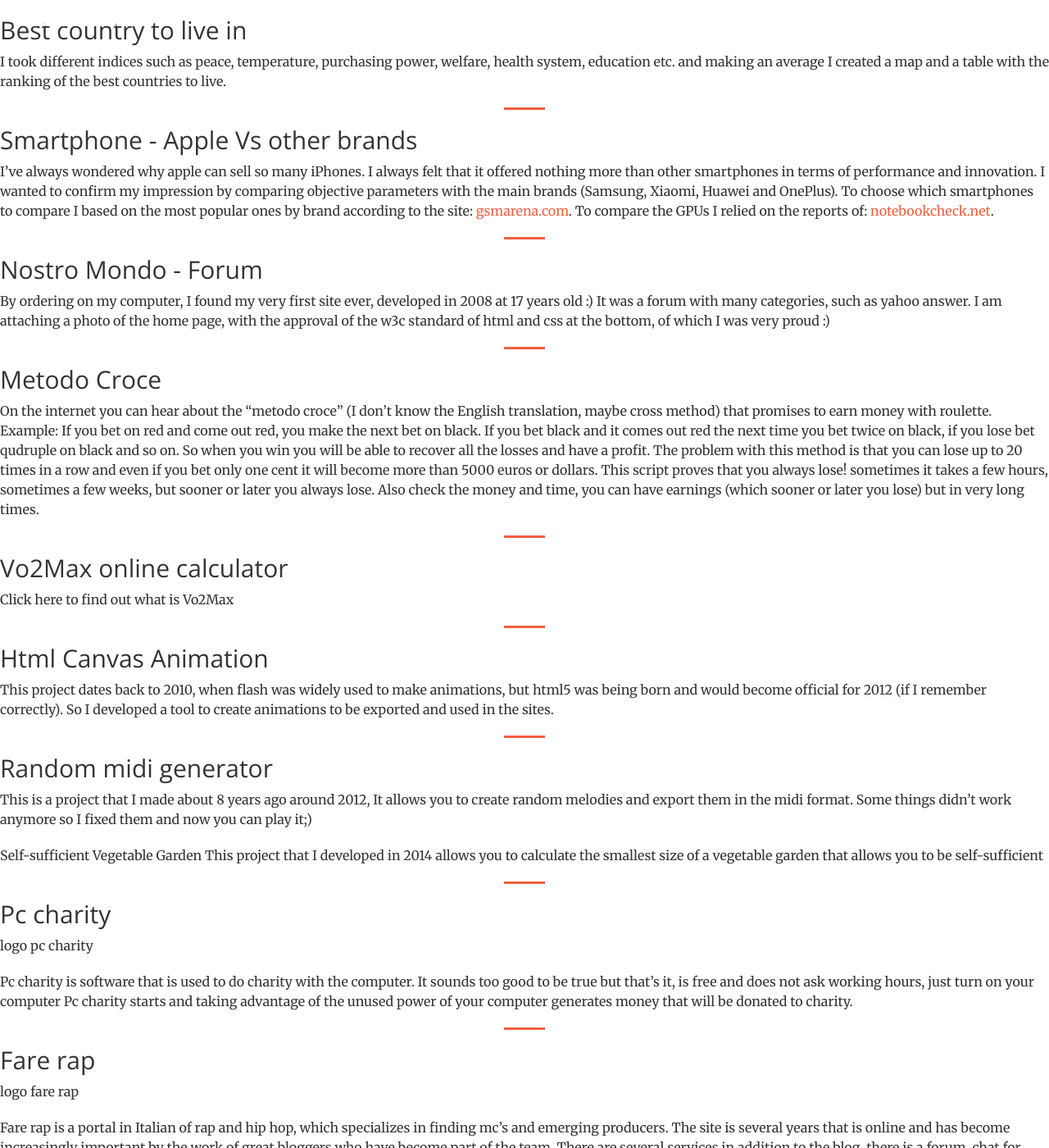
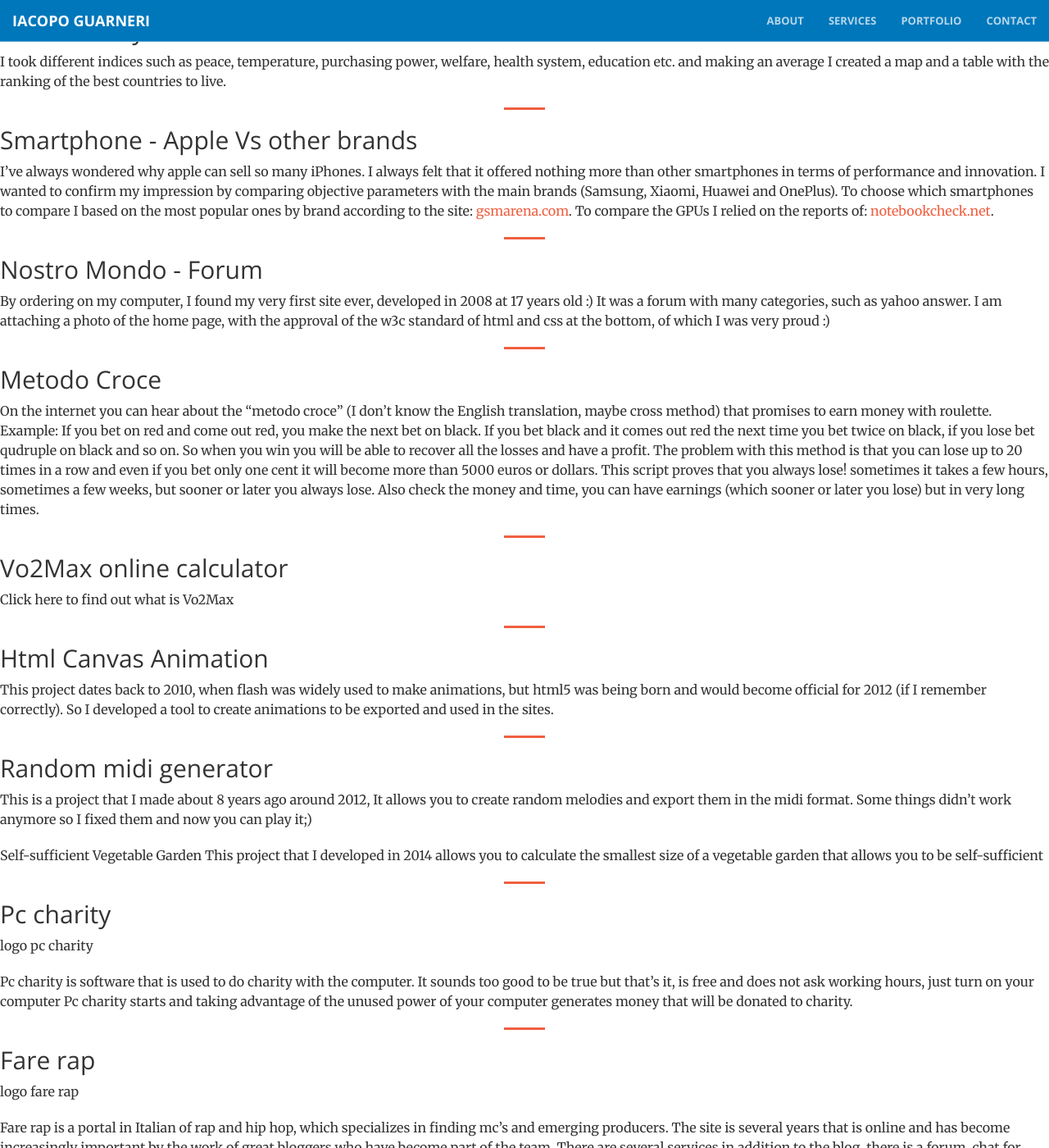
Before and after one commit to iacoposk8/iacoposk8.github.io, a Jekyll site: the page built from projects.md, in a window 1280 px wide and 1400 px high. Shown: the whole window at 82% size. Built offline with Jekyll 4.4.1, drawn with Linux system fonts in a browser that asks for light colours.

Commit message:
Update _base.scss

```diff
--- a/_sass/_base.scss
+++ b/_sass/_base.scss
@@ -109,7 +109,7 @@ aside {
         }
     }
     @media (min-width: 768px) {
-        background-color: transparent;
+        background-color: #0077bb;
         border-color: rgba(white, .3);
         .navbar-header .navbar-brand {
             color: rgba(white, .7);
```
